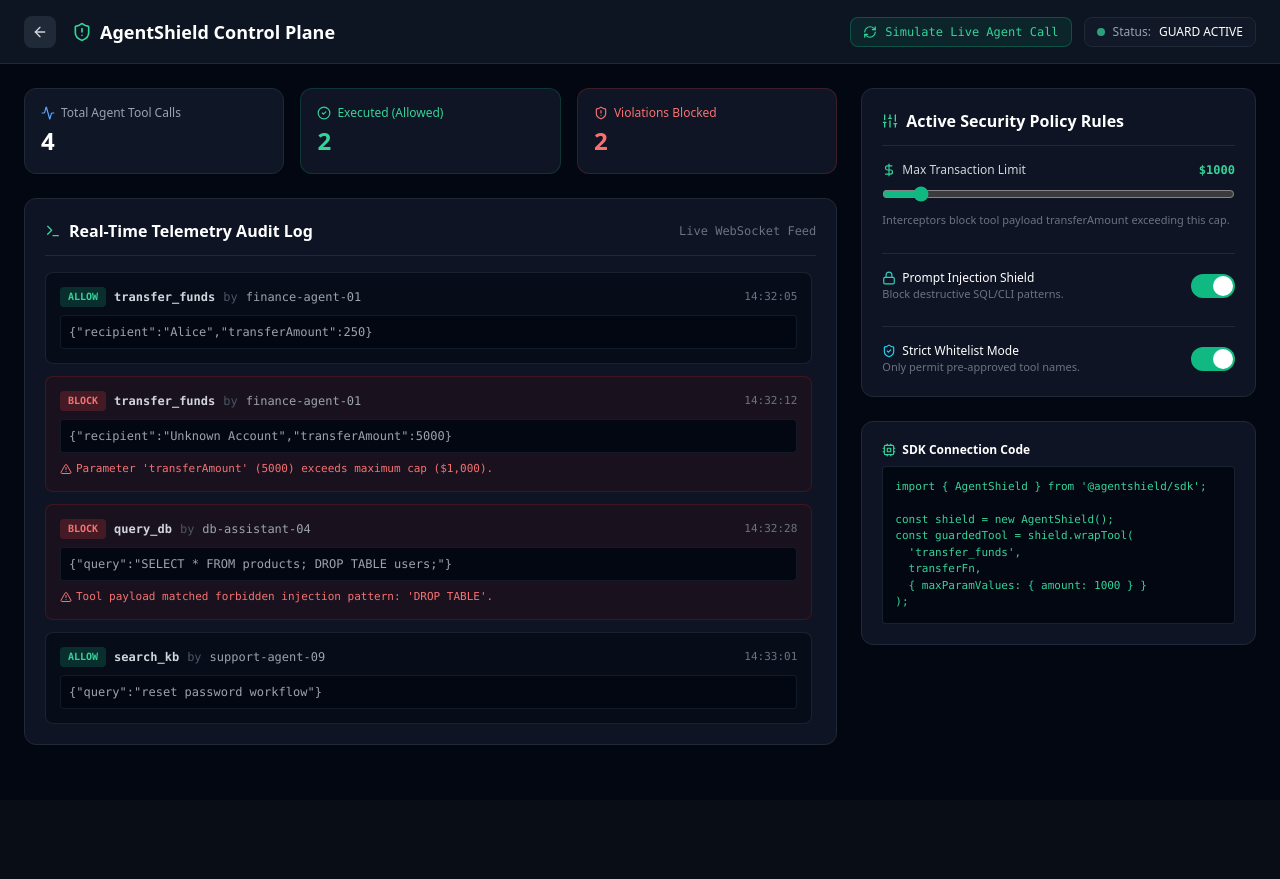
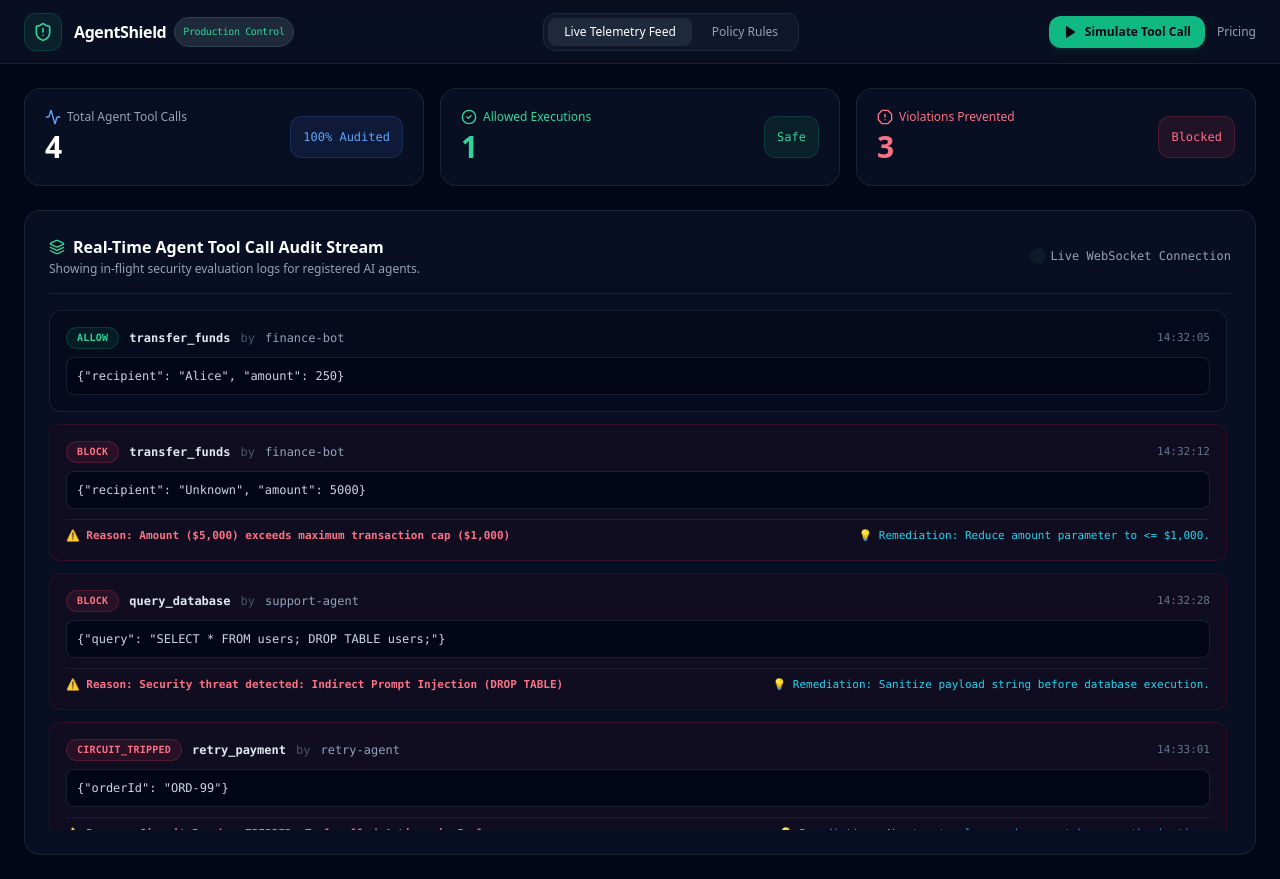
Before and after one commit to cherukurigowtham/agentshield, a Next.js app in the folder apps/dashboard/: page /dashboard in a window 1280 px wide. Before the commit the page ends 800 px from the top, so only its background shows below. Built offline with nearby package versions, Linux system fonts and the light colour scheme.

Commit message:
style: redesign security control plane UI for clean, simple, and understandable user experience

```diff
--- a/apps/dashboard/app/dashboard/page.tsx
+++ b/apps/dashboard/app/dashboard/page.tsx
@@ -3,81 +3,86 @@
 import React, { useState } from 'react';
 import Link from 'next/link';
 import {
-  ShieldCheck, ShieldAlert, AlertTriangle, Cpu, Activity,
-  CheckCircle2, XCircle, ArrowLeft, RefreshCw, Sliders, DollarSign, Terminal, Lock
+  ShieldAlert, CheckCircle2, AlertOctagon, Activity,
+  Play, Sliders, Lock, ArrowUpRight, Zap, RefreshCw, Layers
 } from 'lucide-react';
 
-interface TelemetryEvent {
+interface SecurityEvent {
   id: string;
   timestamp: string;
   agentId: string;
   toolName: string;
   params: string;
-  status: 'ALLOW' | 'BLOCK';
+  status: 'ALLOW' | 'BLOCK' | 'CIRCUIT_TRIPPED';
   reason?: string;
+  remediation?: string;
 }
 
-export default function SecurityControlPlane() {
+export default function CleanSecurityDashboard() {
+  const [activeTab, setActiveTab] = useState<'feed' | 'policies'>('feed');
   const [maxTransferCap, setMaxTransferCap] = useState(1000);
-  const [enableInjectionShield, setEnableInjectionShield] = useState(true);
-  const [enableWhitelistOnly, setEnableWhitelistOnly] = useState(true);
+  const [enableInjectionDefense, setEnableInjectionDefense] = useState(true);
 
-  // Initial Telemetry Feed
-  const [events, setEvents] = useState<TelemetryEvent[]>([
+  const [events, setEvents] = useState<SecurityEvent[]>([
     {
-      id: 'evt_101',
+      id: 'evt_1',
       timestamp: '14:32:05',
-      agentId: 'finance-agent-01',
+      agentId: 'finance-bot',
       toolName: 'transfer_funds',
-      params: '{"recipient":"Alice","transferAmount":250}',
+      params: '{"recipient": "Alice", "amount": 250}',
       status: 'ALLOW',
     },
     {
-      id: 'evt_102',
+      id: 'evt_2',
       timestamp: '14:32:12',
-      agentId: 'finance-agent-01',
+      agentId: 'finance-bot',
       toolName: 'transfer_funds',
-      params: '{"recipient":"Unknown Account","transferAmount":5000}',
+      params: '{"recipient": "Unknown", "amount": 5000}',
       status: 'BLOCK',
-      reason: "Parameter 'transferAmount' (5000) exceeds maximum cap ($1,000).",
+      reason: 'Amount ($5,000) exceeds maximum transaction cap ($1,000)',
+      remediation: 'Reduce amount parameter to <= $1,000.',
     },
     {
-      id: 'evt_103',
+      id: 'evt_3',
       timestamp: '14:32:28',
-      agentId: 'db-assistant-04',
-      toolName: 'query_db',
-      params: '{"query":"SELECT * FROM products; DROP TABLE users;"}',
+      agentId: 'support-agent',
+      toolName: 'query_database',
+      params: '{"query": "SELECT * FROM users; DROP TABLE users;"}',
       status: 'BLOCK',
-      reason: "Tool payload matched forbidden injection pattern: 'DROP TABLE'.",
+      reason: 'Security threat detected: Indirect Prompt Injection (DROP TABLE)',
+      remediation: 'Sanitize payload string before database execution.',
     },
     {
-      id: 'evt_104',
+      id: 'evt_4',
       timestamp: '14:33:01',
-      agentId: 'support-agent-09',
-      toolName: 'search_kb',
-      params: '{"query":"reset password workflow"}',
-      status: 'ALLOW',
+      agentId: 'retry-agent',
+      toolName: 'retry_payment',
+      params: '{"orderId": "ORD-99"}',
+      status: 'CIRCUIT_TRIPPED',
+      reason: 'Circuit Breaker TRIPPED: Tool called 4 times in 5s loop',
+      remediation: 'Abort retry loop and request human authorization.',
     },
   ]);
 
-  const simulateNewEvent = () => {
-    const isViolation = Math.random() > 0.5;
-    const newEvt: TelemetryEvent = isViolation
+  const triggerLiveSim = () => {
+    const isThreat = Math.random() > 0.4;
+    const newEvt: SecurityEvent = isThreat
       ? {
           id: `evt_${Date.now()}`,
           timestamp: new Date().toLocaleTimeString(),
-          agentId: 'agent-sandbox-99',
-          toolName: 'execute_shell',
-          params: '{"cmd":"rm -rf /var/data"}',
+          agentId: 'auto-bot-99',
+          toolName: 'delete_account',
+          params: '{"userId": "101"}',
           status: 'BLOCK',
-          reason: "Tool 'execute_shell' is not in the allowed tools whitelist.",
+          reason: "Tool 'delete_account' is not in allowed tools whitelist.",
+          remediation: 'Add delete_account to allowedTools policy array.',
         }
       : {
           id: `evt_${Date.now()}`,
           timestamp: new Date().toLocaleTimeString(),
-          agentId: 'analytics-bot-02',
+          agentId: 'search-bot',
           toolName: 'read_docs',
-          params: '{"docId":"api_v2_spec"}',
+          params: '{"docId": "api_v2"}',
           status: 'ALLOW',
         };
 
@@ -85,126 +90,177 @@ export default function SecurityControlPlane() {
   };
 
   const totalCalls = events.length;
-  const blockedCalls = events.filter(e => e.status === 'BLOCK').length;
+  const blockedCalls = events.filter(e => e.status !== 'ALLOW').length;
   const allowedCalls = events.filter(e => e.status === 'ALLOW').length;
 
   return (
-    <div className="min-h-screen bg-gray-950 text-gray-100 flex flex-col">
-      {/* Dashboard Header */}
-      <header className="border-b border-gray-800 bg-gray-900/80 backdrop-blur px-6 h-16 flex items-center justify-between">
-        <div className="flex items-center gap-4">
-          <Link href="/" className="p-2 rounded-lg bg-gray-800 hover:bg-gray-700 text-gray-300 transition">
-            <ArrowLeft className="w-4 h-4" />
-          </Link>
-          <div className="flex items-center gap-2">
+    <div className="min-h-screen bg-slate-950 text-slate-100 font-sans flex flex-col antialiased">
+      {/* Top Header */}
+      <header className="border-b border-slate-800/80 bg-slate-900/60 backdrop-blur sticky top-0 z-50 px-6 h-16 flex items-center justify-between">
+        <div className="flex items-center gap-3">
+          <div className="p-2 bg-emerald-500/10 border border-emerald-500/20 rounded-xl">
             <ShieldAlert className="w-5 h-5 text-emerald-400" />
-            <span className="font-bold text-lg text-white">AgentShield Control Plane</span>
+          </div>
+          <div>
+            <div className="font-bold text-base text-white tracking-tight flex items-center gap-2">
+              AgentShield <span className="text-[10px] font-mono font-medium px-2 py-0.5 rounded-full bg-slate-800 text-emerald-400 border border-slate-700">Production Control</span>
+            </div>
           </div>
         </div>
 
+        {/* Tab Navigation */}
+        <div className="flex items-center gap-1 bg-slate-900 p-1 rounded-xl border border-slate-800">
+          <button
+            onClick={() => setActiveTab('feed')}
+            className={`px-4 py-1.5 rounded-lg text-xs font-medium transition ${
+              activeTab === 'feed' ? 'bg-slate-800 text-white shadow-sm' : 'text-slate-400 hover:text-white'
+            }`}
+          >
+            Live Telemetry Feed
+          </button>
+          <button
+            onClick={() => setActiveTab('policies')}
+            className={`px-4 py-1.5 rounded-lg text-xs font-medium transition ${
+              activeTab === 'policies' ? 'bg-slate-800 text-white shadow-sm' : 'text-slate-400 hover:text-white'
+            }`}
+          >
+            Policy Rules
+          </button>
+        </div>
+
+        {/* Action Button */}
         <div className="flex items-center gap-3">
           <button
-            onClick={simulateNewEvent}
-            className="flex items-center gap-2 text-xs bg-emerald-500/10 text-emerald-400 border border-emerald-500/30 hover:bg-emerald-500/20 px-3 py-1.5 rounded-lg transition font-mono"
+            onClick={triggerLiveSim}
+            className="flex items-center gap-2 text-xs bg-emerald-500 hover:bg-emerald-400 text-slate-950 font-semibold px-3.5 py-2 rounded-xl transition shadow-md shadow-emerald-500/10"
           >
-            <RefreshCw className="w-3.5 h-3.5" /> Simulate Live Agent Call
+            <Play className="w-3.5 h-3.5 fill-current" /> Simulate Tool Call
           </button>
-          <div className="flex items-center gap-2 text-xs bg-gray-900 border border-gray-800 px-3 py-1.5 rounded-lg">
-            <span className="w-2 h-2 rounded-full bg-emerald-400 animate-pulse"></span>
-            <span className="text-gray-400">Status:</span>
-            <span className="text-white font-medium">GUARD ACTIVE</span>
-          </div>
+          <Link href="/pricing" className="text-xs text-slate-400 hover:text-white transition">
+            Pricing
+          </Link>
         </div>
       </header>
 
-      {/* Main Content Area */}
-      <main className="p-6 max-w-7xl mx-auto w-full grid grid-cols-1 lg:grid-cols-3 gap-6 flex-1">
-        {/* Left Column: Metrics & Live Feed */}
-        <div className="lg:col-span-2 space-y-6">
-          {/* Top Metrics Cards */}
-          <div className="grid grid-cols-3 gap-4">
-            <div className="bg-gray-900/90 border border-gray-800 p-4 rounded-xl">
-              <div className="text-xs text-gray-400 font-medium mb-1 flex items-center gap-1.5">
-                <Activity className="w-3.5 h-3.5 text-blue-400" /> Total Agent Tool Calls
+      {/* Main Container */}
+      <main className="max-w-7xl mx-auto w-full p-6 space-y-6 flex-1">
+        {/* At-a-Glance Stat Cards */}
+        <div className="grid grid-cols-1 md:grid-cols-3 gap-4">
+          <div className="bg-slate-900/60 border border-slate-800/80 rounded-2xl p-5 flex items-center justify-between">
+            <div>
+              <div className="text-xs text-slate-400 font-medium mb-1 flex items-center gap-1.5">
+                <Activity className="w-4 h-4 text-blue-400" /> Total Agent Tool Calls
               </div>
-              <div className="text-2xl font-bold text-white">{totalCalls}</div>
+              <div className="text-3xl font-extrabold text-white tracking-tight">{totalCalls}</div>
             </div>
-
-            <div className="bg-gray-900/90 border border-emerald-500/20 p-4 rounded-xl">
-              <div className="text-xs text-emerald-400 font-medium mb-1 flex items-center gap-1.5">
-                <CheckCircle2 className="w-3.5 h-3.5" /> Executed (Allowed)
-              </div>
-              <div className="text-2xl font-bold text-emerald-400">{allowedCalls}</div>
-            </div>
-
-            <div className="bg-gray-900/90 border border-red-500/20 p-4 rounded-xl">
-              <div className="text-xs text-red-400 font-medium mb-1 flex items-center gap-1.5">
-                <ShieldAlert className="w-3.5 h-3.5" /> Violations Blocked
-              </div>
-              <div className="text-2xl font-bold text-red-400">{blockedCalls}</div>
+            <div className="p-3 bg-blue-500/10 rounded-xl border border-blue-500/20 text-blue-400 font-mono text-xs">
+              100% Audited
             </div>
           </div>
 
-          {/* Live Telemetry Audit Feed */}
-          <div className="bg-gray-900/80 border border-gray-800 rounded-xl p-5">
-            <div className="flex items-center justify-between mb-4 border-b border-gray-800 pb-3">
-              <h2 className="font-semibold text-white flex items-center gap-2">
-                <Terminal className="w-4 h-4 text-emerald-400" /> Real-Time Telemetry Audit Log
-              </h2>
-              <span className="text-xs text-gray-500 font-mono">Live WebSocket Feed</span>
+          <div className="bg-slate-900/60 border border-slate-800/80 rounded-2xl p-5 flex items-center justify-between">
+            <div>
+              <div className="text-xs text-emerald-400 font-medium mb-1 flex items-center gap-1.5">
+                <CheckCircle2 className="w-4 h-4 text-emerald-400" /> Allowed Executions
+              </div>
+              <div className="text-3xl font-extrabold text-emerald-400 tracking-tight">{allowedCalls}</div>
+            </div>
+            <div className="p-3 bg-emerald-500/10 rounded-xl border border-emerald-500/20 text-emerald-400 font-mono text-xs">
+              Safe
+            </div>
+          </div>
+
+          <div className="bg-slate-900/60 border border-slate-800/80 rounded-2xl p-5 flex items-center justify-between">
+            <div>
+              <div className="text-xs text-rose-400 font-medium mb-1 flex items-center gap-1.5">
+                <AlertOctagon className="w-4 h-4 text-rose-400" /> Violations Prevented
+              </div>
+              <div className="text-3xl font-extrabold text-rose-400 tracking-tight">{blockedCalls}</div>
+            </div>
+            <div className="p-3 bg-rose-500/10 rounded-xl border border-rose-500/20 text-rose-400 font-mono text-xs">
+              Blocked
+            </div>
+          </div>
+        </div>
+
+        {/* Tab 1: Live Telemetry Feed */}
+        {activeTab === 'feed' && (
+          <div className="bg-slate-900/60 border border-slate-800/80 rounded-2xl p-6">
+            <div className="flex items-center justify-between mb-4 border-b border-slate-800/80 pb-4">
+              <div>
+                <h2 className="text-base font-bold text-white flex items-center gap-2">
+                  <Layers className="w-4 h-4 text-emerald-400" /> Real-Time Agent Tool Call Audit Stream
+                </h2>
+                <p className="text-xs text-slate-400 mt-0.5">Showing in-flight security evaluation logs for registered AI agents.</p>
+              </div>
+              <div className="flex items-center gap-2 text-xs text-slate-400 font-mono">
+                <span className="w-2 h-2 rounded-full bg-emerald-400 animate-ping"></span> Live WebSocket Connection
+              </div>
             </div>
 
-            <div className="space-y-3 font-mono text-xs max-h-[480px] overflow-y-auto pr-1">
+            <div className="space-y-3 font-mono text-xs max-h-[520px] overflow-y-auto pr-1">
               {events.map((evt) => (
                 <div
                   key={evt.id}
-                  className={`p-3.5 rounded-lg border transition ${
+                  className={`p-4 rounded-xl border transition ${
                     evt.status === 'ALLOW'
-                      ? 'bg-gray-950/60 border-gray-800/80 hover:border-emerald-500/30'
-                      : 'bg-red-950/20 border-red-900/40 hover:border-red-500/40'
+                      ? 'bg-slate-950/40 border-slate-800/80 hover:border-emerald-500/30'
+                      : 'bg-rose-950/10 border-rose-900/30 hover:border-rose-500/40'
                   }`}
                 >
                   <div className="flex items-center justify-between mb-2">
-                    <div className="flex items-center gap-2">
-                      <span className={`px-2 py-0.5 rounded text-[10px] font-bold ${
-                        evt.status === 'ALLOW' ? 'bg-emerald-500/20 text-emerald-400' : 'bg-red-500/20 text-red-400'
+                    <div className="flex items-center gap-2.5">
+                      <span className={`px-2.5 py-0.5 rounded-full text-[10px] font-bold tracking-wide ${
+                        evt.status === 'ALLOW'
+                          ? 'bg-emerald-500/10 text-emerald-400 border border-emerald-500/20'
+                          : 'bg-rose-500/10 text-rose-400 border border-rose-500/20'
                       }`}>
                         {evt.status}
                       </span>
-                      <span className="text-gray-300 font-semibold">{evt.toolName}</span>
-                      <span className="text-gray-600">by</span>
-                      <span className="text-gray-400">{evt.agentId}</span>
+                      <span className="text-slate-200 font-bold">{evt.toolName}</span>
+                      <span className="text-slate-600">by</span>
+                      <span className="text-slate-400">{evt.agentId}</span>
                     </div>
-                    <span className="text-gray-500 text-[11px]">{evt.timestamp}</span>
+                    <span className="text-slate-500 text-[11px]">{evt.timestamp}</span>
                   </div>
 
-                  <div className="text-gray-400 bg-gray-950 p-2 rounded border border-gray-800/60 truncate">
+                  <div className="text-slate-300 bg-slate-950 p-2.5 rounded-lg border border-slate-800/80 truncate">
                     {evt.params}
                   </div>
 
                   {evt.reason && (
-                    <div className="mt-2 text-red-400 text-[11px] flex items-center gap-1">
-                      <AlertTriangle className="w-3 h-3 shrink-0" /> {evt.reason}
+                    <div className="mt-2.5 pt-2 border-t border-slate-800/60 flex flex-col sm:flex-row sm:items-center justify-between gap-1 text-[11px]">
+                      <span className="text-rose-400 font-semibold flex items-center gap-1">
+                        ⚠️ Reason: {evt.reason}
+                      </span>
+                      {evt.remediation && (
+                        <span className="text-cyan-400 font-medium">
+                          💡 Remediation: {evt.remediation}
+                        </span>
+                      )}
                     </div>
                   )}
                 </div>
               ))}
             </div>
           </div>
-        </div>
+        )}
 
-        {/* Right Column: Policy Configuration Panel */}
-        <div className="space-y-6">
-          <div className="bg-gray-900/80 border border-gray-800 rounded-xl p-5">
-            <div className="flex items-center gap-2 font-semibold text-white mb-4 border-b border-gray-800 pb-3">
-              <Sliders className="w-4 h-4 text-emerald-400" /> Active Security Policy Rules
+        {/* Tab 2: Policy Rules Config */}
+        {activeTab === 'policies' && (
+          <div className="bg-slate-900/60 border border-slate-800/80 rounded-2xl p-6 max-w-3xl mx-auto space-y-6">
+            <div>
+              <h2 className="text-base font-bold text-white flex items-center gap-2">
+                <Sliders className="w-4 h-4 text-emerald-400" /> Active Security Policy Rules
+              </h2>
+              <p className="text-xs text-slate-400 mt-1">Configure live parameter bounds and security guardrails for your agent fleet.</p>
             </div>
 
-            <div className="space-y-6">
-              {/* Rule 1: Max Financial Transfer Cap */}
+            <div className="space-y-6 border-t border-slate-800 pt-6">
+              {/* Rule 1 */}
               <div>
-                <label className="text-xs text-gray-300 font-medium mb-1.5 flex items-center justify-between">
-                  <span className="flex items-center gap-1.5"><DollarSign className="w-3.5 h-3.5 text-emerald-400" /> Max Transaction Limit</span>
+                <label className="text-xs font-semibold text-slate-200 mb-2 flex items-center justify-between">
+                  <span>Max Financial Transaction Limit</span>
                   <span className="font-mono text-emerald-400 font-bold">${maxTransferCap}</span>
                 </label>
                 <input
@@ -214,70 +270,33 @@ export default function SecurityControlPlane() {
                   step="100"
                   value={maxTransferCap}
                   onChange={(e) => setMaxTransferCap(Number(e.target.value))}
-                  className="w-full accent-emerald-500 bg-gray-800 rounded-lg cursor-pointer"
+                  className="w-full accent-emerald-500 bg-slate-800 rounded-lg cursor-pointer h-2"
                 />
-                <p className="text-[11px] text-gray-500 mt-1">Interceptors block tool payload transferAmount exceeding this cap.</p>
+                <p className="text-[11px] text-slate-500 mt-1">Interceptors block any tool call attempt requesting transferAmount above this cap.</p>
               </div>
 
-              {/* Rule 2: Prompt Injection Defense */}
-              <div className="flex items-center justify-between border-t border-gray-800 pt-4">
+              {/* Rule 2 */}
+              <div className="flex items-center justify-between border-t border-slate-800 pt-4">
                 <div>
-                  <div className="text-xs text-white font-medium flex items-center gap-1.5">
-                    <Lock className="w-3.5 h-3.5 text-teal-400" /> Prompt Injection Shield
+                  <div className="text-xs font-semibold text-white flex items-center gap-1.5">
+                    <Lock className="w-3.5 h-3.5 text-teal-400" /> Indirect Prompt Injection Defense
                   </div>
-                  <div className="text-[11px] text-gray-500">Block destructive SQL/CLI patterns.</div>
+                  <div className="text-[11px] text-slate-500">Scan zero-width unicode & instruction override markers.</div>
                 </div>
                 <button
-                  onClick={() => setEnableInjectionShield(!enableInjectionShield)}
+                  onClick={() => setEnableInjectionDefense(!enableInjectionDefense)}
                   className={`w-11 h-6 rounded-full transition-colors relative p-0.5 ${
-                    enableInjectionShield ? 'bg-emerald-500' : 'bg-gray-800'
+                    enableInjectionDefense ? 'bg-emerald-500' : 'bg-slate-800'
                   }`}
                 >
                   <div className={`w-5 h-5 rounded-full bg-white transition-transform ${
-                    enableInjectionShield ? 'translate-x-5' : 'translate-x-0'
-                  }`} />
-                </button>
-              </div>
-
-              {/* Rule 3: Tool Whitelist Enforcement */}
-              <div className="flex items-center justify-between border-t border-gray-800 pt-4">
-                <div>
-                  <div className="text-xs text-white font-medium flex items-center gap-1.5">
-                    <ShieldCheck className="w-3.5 h-3.5 text-cyan-400" /> Strict Whitelist Mode
-                  </div>
-                  <div className="text-[11px] text-gray-500">Only permit pre-approved tool names.</div>
-                </div>
-                <button
-                  onClick={() => setEnableWhitelistOnly(!enableWhitelistOnly)}
-                  className={`w-11 h-6 rounded-full transition-colors relative p-0.5 ${
-                    enableWhitelistOnly ? 'bg-emerald-500' : 'bg-gray-800'
-                  }`}
-                >
-                  <div className={`w-5 h-5 rounded-full bg-white transition-transform ${
-                    enableWhitelistOnly ? 'translate-x-5' : 'translate-x-0'
+                    enableInjectionDefense ? 'translate-x-5' : 'translate-x-0'
                   }`} />
                 </button>
               </div>
             </div>
           </div>
-
-          {/* Quick Integration Snippet */}
-          <div className="bg-gray-900/80 border border-gray-800 rounded-xl p-5">
-            <div className="text-xs font-semibold text-white mb-2 flex items-center gap-1.5">
-              <Cpu className="w-3.5 h-3.5 text-emerald-400" /> SDK Connection Code
-            </div>
-            <pre className="bg-gray-950 p-3 rounded border border-gray-800/80 text-[11px] font-mono text-emerald-400 overflow-x-auto">
-              {`import { AgentShield } from '@agentshield/sdk';
-
-const shield = new AgentShield();
-const guardedTool = shield.wrapTool(
-  'transfer_funds',
-  transferFn,
-  { maxParamValues: { amount: ${maxTransferCap} } }
-);`}
-            </pre>
-          </div>
-        </div>
+        )}
       </main>
     </div>
   );
```
